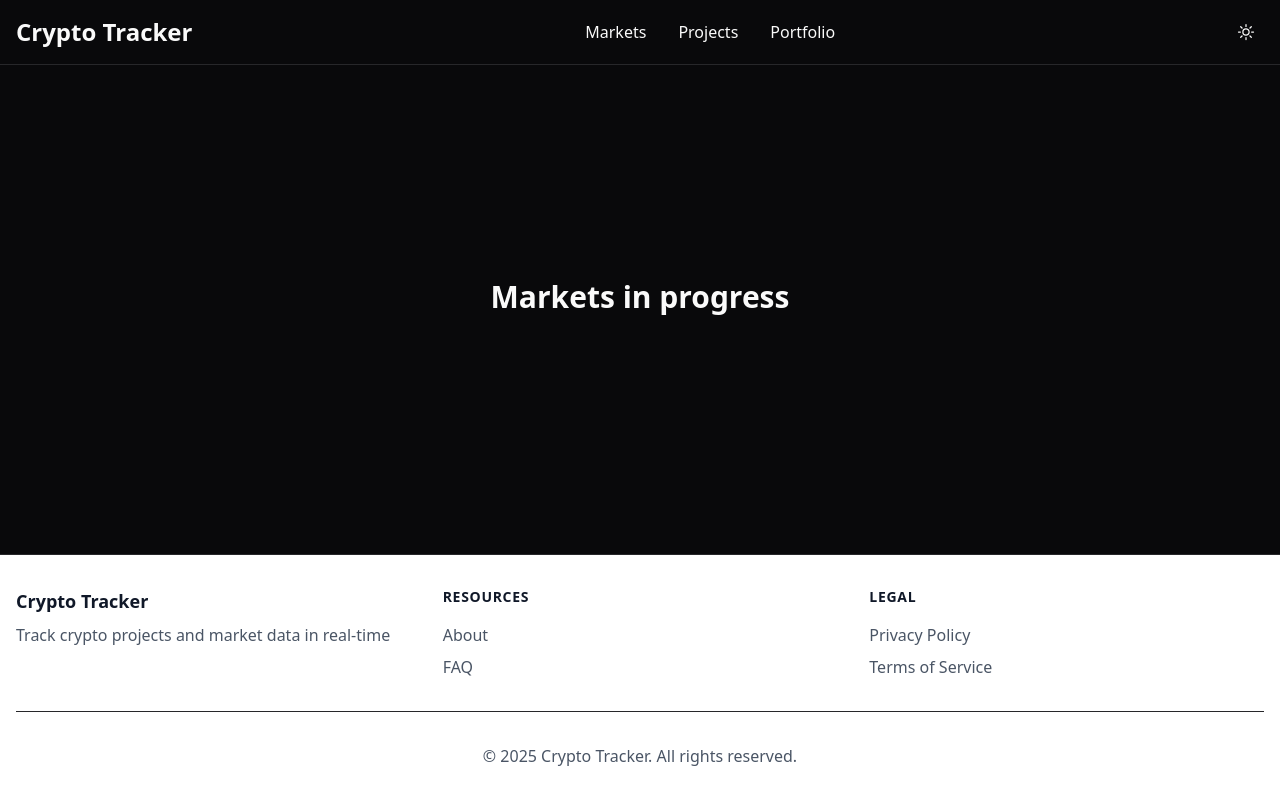
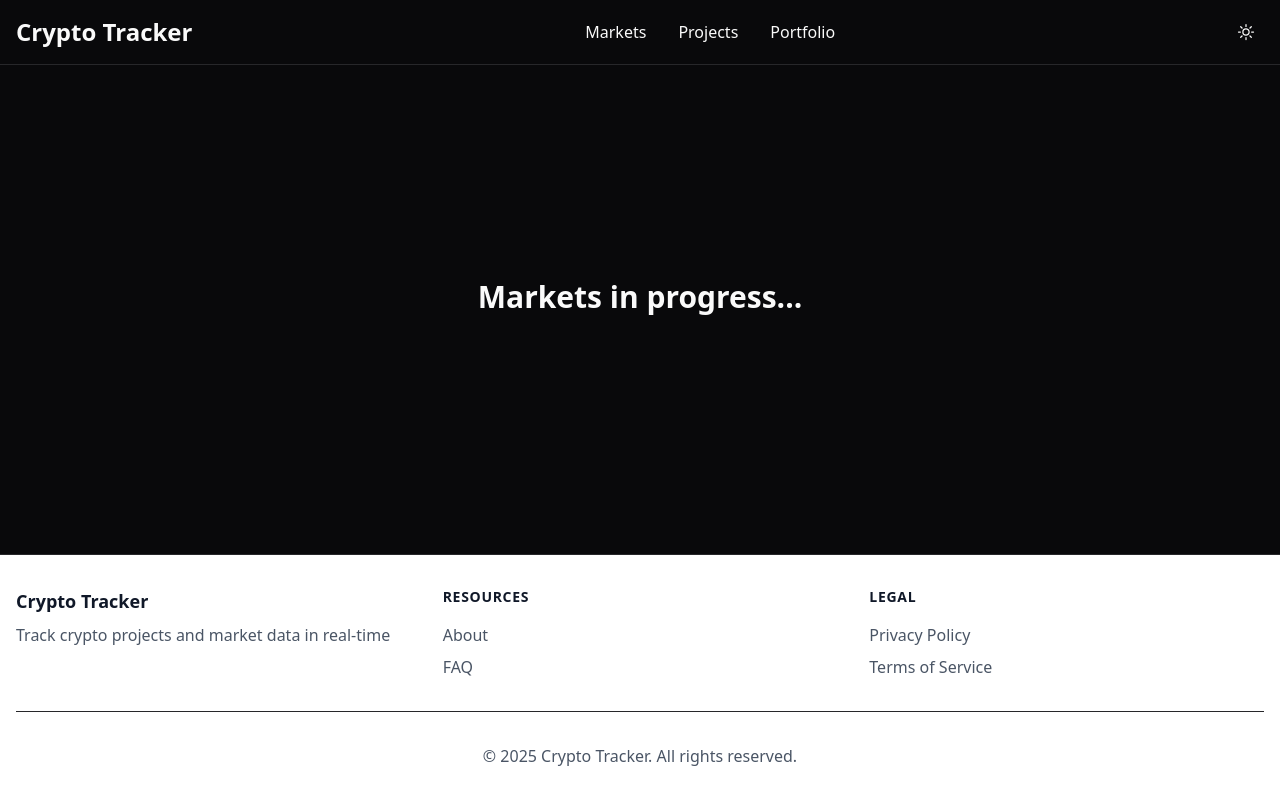
Before and after one commit to Demoivre02/crypto-tracker, a Next.js app: page /markets in a window 1280 px wide. Built offline with nearby package versions, Linux system fonts and the light colour scheme.

Commit message:
fix build

```diff
--- a/src/app/markets/page.tsx
+++ b/src/app/markets/page.tsx
@@ -4,7 +4,7 @@ export default function page() {
   return (
     <div className="m-auto h-[50vh] flex justify-center items-center">
         <div className="">
-            <p className="text-3xl font-bold m-auto">Markets in progress</p>
+            <p className="text-3xl font-bold m-auto">Markets in progress...</p>
         </div>
     </div>
   )
```
